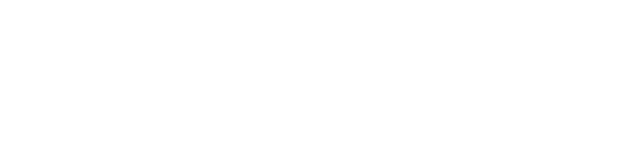
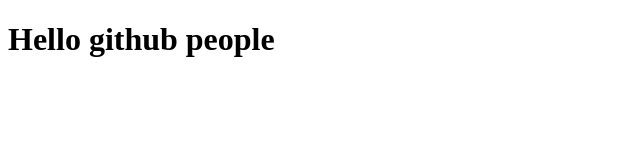
Before and after one commit to snokeOver/repo2, a plain HTML site: page index.html in a window 1280 px wide. Shown: the whole page, without its empty margins (0-640 px from the left). Drawn offline with Linux system fonts and the light colour scheme.

Commit message:
Add new features in index files

```diff
--- a/index.html
+++ b/index.html
@@ -5,5 +5,7 @@
     <meta name="viewport" content="width=device-width, initial-scale=1.0" />
     <title>Document</title>
   </head>
-  <body></body>
+  <body>
+    <h1>Hello github people</h1>
+  </body>
 </html>
```
